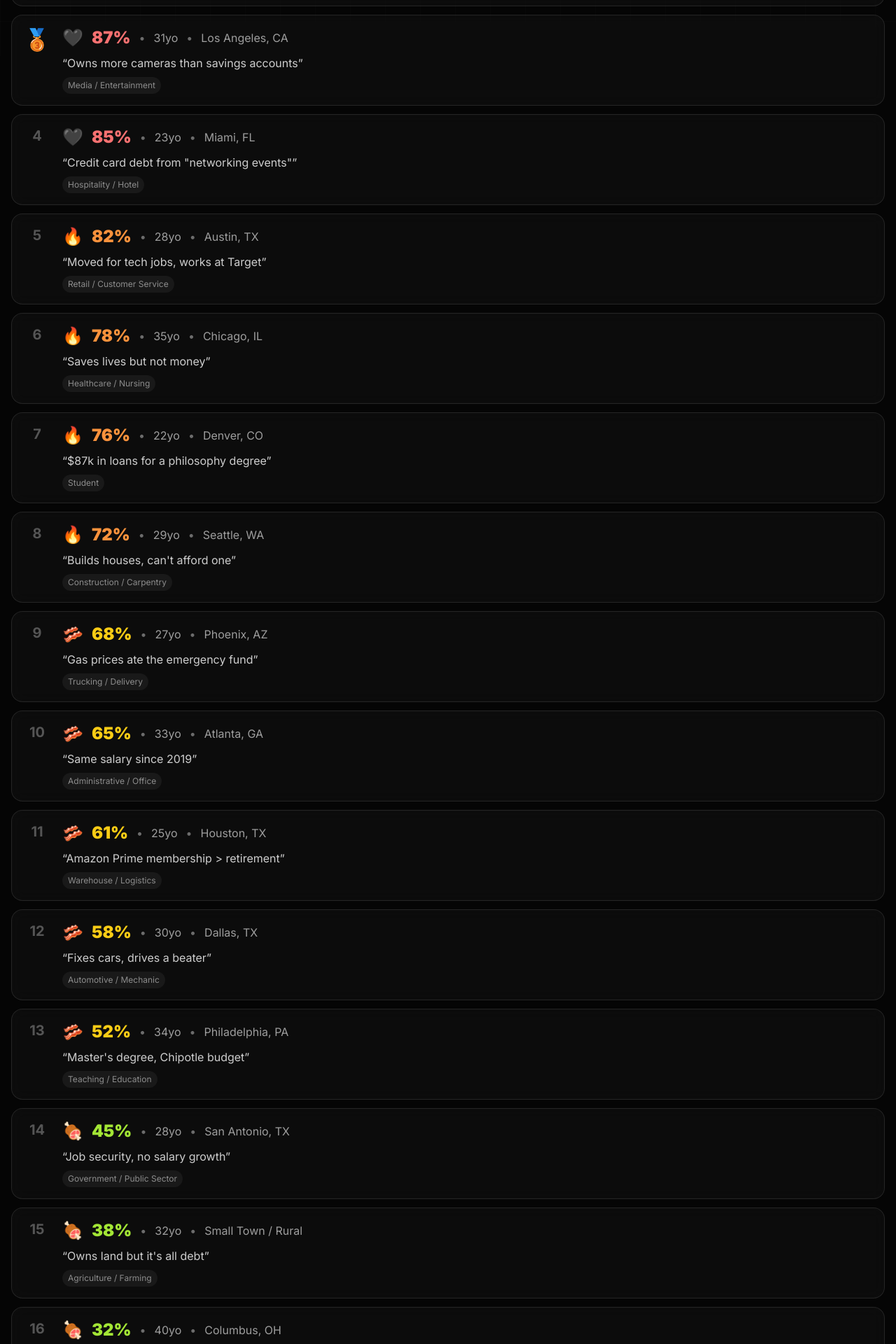
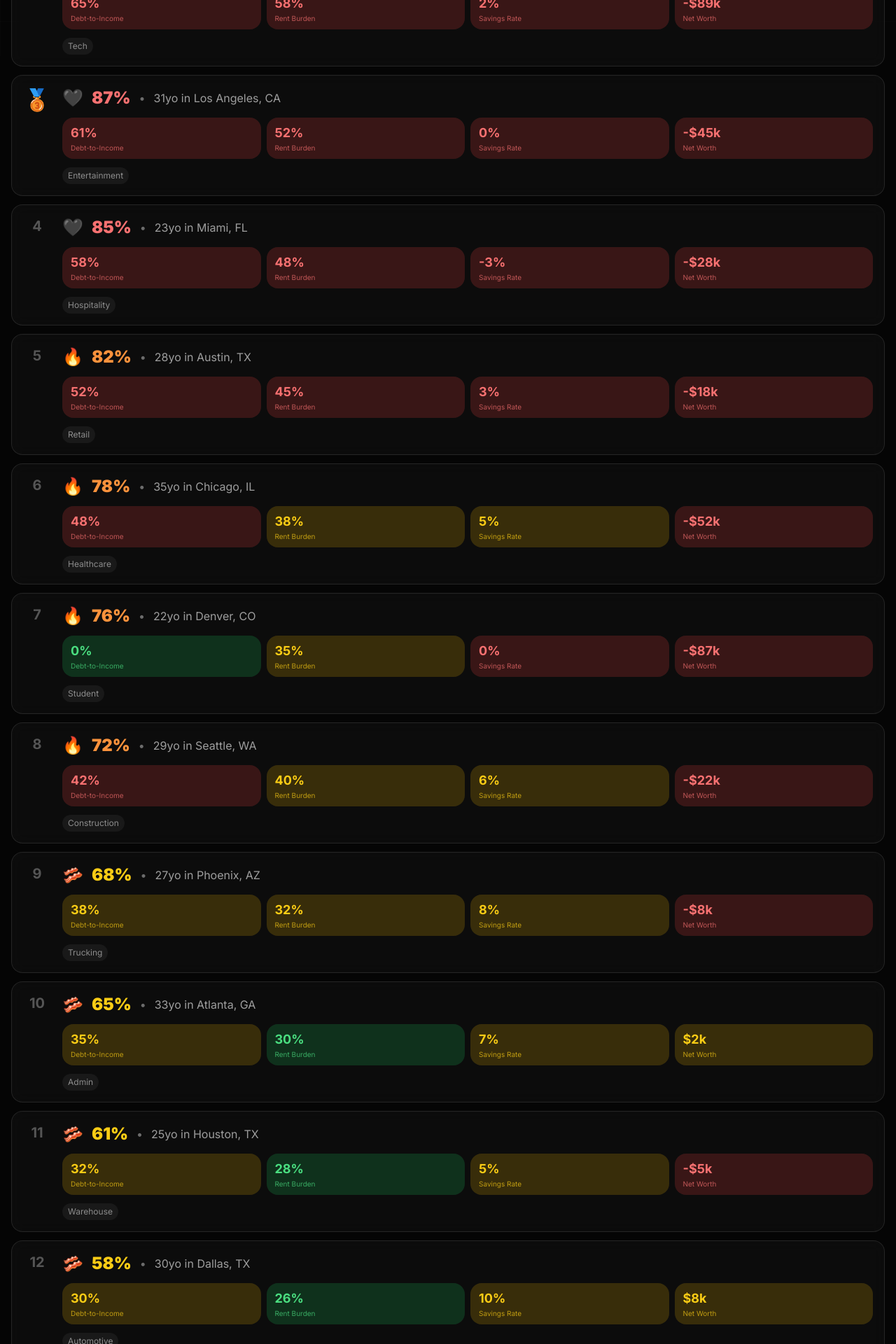
Before and after one commit to io-benjamin/cooked, a Next.js app: page /leaderboard in a window 1280 px wide. Shown: the part 720-2640 px from the top of the page at 70% size. Built offline with nearby package versions, Linux system fonts and the light colour scheme.

Commit message:
Show actual financial metrics on leaderboard (DTI, rent burden, savings rate, net worth)

```diff
--- a/src/app/leaderboard/page.tsx
+++ b/src/app/leaderboard/page.tsx
@@ -5,26 +5,26 @@ import Link from 'next/link';
 
 // Mock data for now - will be replaced with Supabase
 const MOCK_DATA = [
-  { id: 1, age: 24, city: 'New York, NY', industry: 'Food Service / Restaurant', score: 94, tier: 'ash', reason: '72% of income goes to a shoebox apartment' },
-  { id: 2, age: 26, city: 'San Francisco, CA', industry: 'Tech / Software', score: 89, tier: 'charcoal', reason: '$180k salary but still has roommates' },
-  { id: 3, age: 31, city: 'Los Angeles, CA', industry: 'Media / Entertainment', score: 87, tier: 'charcoal', reason: 'Owns more cameras than savings accounts' },
-  { id: 4, age: 23, city: 'Miami, FL', industry: 'Hospitality / Hotel', score: 85, tier: 'charcoal', reason: 'Credit card debt from "networking events"' },
-  { id: 5, age: 28, city: 'Austin, TX', industry: 'Retail / Customer Service', score: 82, tier: 'well-done', reason: 'Moved for tech jobs, works at Target' },
-  { id: 6, age: 35, city: 'Chicago, IL', industry: 'Healthcare / Nursing', score: 78, tier: 'well-done', reason: 'Saves lives but not money' },
-  { id: 7, age: 22, city: 'Denver, CO', industry: 'Student', score: 76, tier: 'well-done', reason: '$87k in loans for a philosophy degree' },
-  { id: 8, age: 29, city: 'Seattle, WA', industry: 'Construction / Carpentry', score: 72, tier: 'well-done', reason: 'Builds houses, can\'t afford one' },
-  { id: 9, age: 27, city: 'Phoenix, AZ', industry: 'Trucking / Delivery', score: 68, tier: 'medium', reason: 'Gas prices ate the emergency fund' },
-  { id: 10, age: 33, city: 'Atlanta, GA', industry: 'Administrative / Office', score: 65, tier: 'medium', reason: 'Same salary since 2019' },
-  { id: 11, age: 25, city: 'Houston, TX', industry: 'Warehouse / Logistics', score: 61, tier: 'medium', reason: 'Amazon Prime membership > retirement' },
-  { id: 12, age: 30, city: 'Dallas, TX', industry: 'Automotive / Mechanic', score: 58, tier: 'medium', reason: 'Fixes cars, drives a beater' },
-  { id: 13, age: 34, city: 'Philadelphia, PA', industry: 'Teaching / Education', score: 52, tier: 'medium', reason: 'Master\'s degree, Chipotle budget' },
-  { id: 14, age: 28, city: 'San Antonio, TX', industry: 'Government / Public Sector', score: 45, tier: 'medium-rare', reason: 'Job security, no salary growth' },
-  { id: 15, age: 32, city: 'Small Town / Rural', industry: 'Agriculture / Farming', score: 38, tier: 'medium-rare', reason: 'Owns land but it\'s all debt' },
-  { id: 16, age: 40, city: 'Columbus, OH', industry: 'Manufacturing / Factory', score: 32, tier: 'medium-rare', reason: 'Union wages + low rent = surviving' },
-  { id: 17, age: 36, city: 'Indianapolis, IN', industry: 'Electrician / Plumbing', score: 28, tier: 'medium-rare', reason: 'Trade school was the move' },
-  { id: 18, age: 45, city: 'Kansas City, MO', industry: 'Self-Employed / Small Business', score: 22, tier: 'medium-rare', reason: 'Bet on themselves and won' },
-  { id: 19, age: 38, city: 'Detroit, MI', industry: 'Finance / Banking', score: 18, tier: 'raw', reason: 'Knows all the loopholes' },
-  { id: 20, age: 42, city: 'Pittsburgh, PA', industry: 'Consulting', score: 12, tier: 'raw', reason: '$400/hr to tell others they\'re cooked' },
+  { id: 1, age: 24, city: 'New York, NY', industry: 'Food Service', score: 94, tier: 'ash', dti: 78, rentBurden: 72, savingsRate: -5, netWorth: -34000 },
+  { id: 2, age: 26, city: 'San Francisco, CA', industry: 'Tech', score: 89, tier: 'charcoal', dti: 65, rentBurden: 58, savingsRate: 2, netWorth: -89000 },
+  { id: 3, age: 31, city: 'Los Angeles, CA', industry: 'Entertainment', score: 87, tier: 'charcoal', dti: 61, rentBurden: 52, savingsRate: 0, netWorth: -45000 },
+  { id: 4, age: 23, city: 'Miami, FL', industry: 'Hospitality', score: 85, tier: 'charcoal', dti: 58, rentBurden: 48, savingsRate: -3, netWorth: -28000 },
+  { id: 5, age: 28, city: 'Austin, TX', industry: 'Retail', score: 82, tier: 'well-done', dti: 52, rentBurden: 45, savingsRate: 3, netWorth: -18000 },
+  { id: 6, age: 35, city: 'Chicago, IL', industry: 'Healthcare', score: 78, tier: 'well-done', dti: 48, rentBurden: 38, savingsRate: 5, netWorth: -52000 },
+  { id: 7, age: 22, city: 'Denver, CO', industry: 'Student', score: 76, tier: 'well-done', dti: 0, rentBurden: 35, savingsRate: 0, netWorth: -87000 },
+  { id: 8, age: 29, city: 'Seattle, WA', industry: 'Construction', score: 72, tier: 'well-done', dti: 42, rentBurden: 40, savingsRate: 6, netWorth: -22000 },
+  { id: 9, age: 27, city: 'Phoenix, AZ', industry: 'Trucking', score: 68, tier: 'medium', dti: 38, rentBurden: 32, savingsRate: 8, netWorth: -8000 },
+  { id: 10, age: 33, city: 'Atlanta, GA', industry: 'Admin', score: 65, tier: 'medium', dti: 35, rentBurden: 30, savingsRate: 7, netWorth: 2000 },
+  { id: 11, age: 25, city: 'Houston, TX', industry: 'Warehouse', score: 61, tier: 'medium', dti: 32, rentBurden: 28, savingsRate: 5, netWorth: -5000 },
+  { id: 12, age: 30, city: 'Dallas, TX', industry: 'Automotive', score: 58, tier: 'medium', dti: 30, rentBurden: 26, savingsRate: 10, netWorth: 8000 },
+  { id: 13, age: 34, city: 'Philadelphia, PA', industry: 'Education', score: 52, tier: 'medium', dti: 28, rentBurden: 25, savingsRate: 8, netWorth: -12000 },
+  { id: 14, age: 28, city: 'San Antonio, TX', industry: 'Government', score: 45, tier: 'medium-rare', dti: 22, rentBurden: 22, savingsRate: 12, netWorth: 15000 },
+  { id: 15, age: 32, city: 'Rural', industry: 'Agriculture', score: 38, tier: 'medium-rare', dti: 25, rentBurden: 15, savingsRate: 15, netWorth: 45000 },
+  { id: 16, age: 40, city: 'Columbus, OH', industry: 'Manufacturing', score: 32, tier: 'medium-rare', dti: 18, rentBurden: 18, savingsRate: 18, netWorth: 78000 },
+  { id: 17, age: 36, city: 'Indianapolis, IN', industry: 'Trades', score: 28, tier: 'medium-rare', dti: 15, rentBurden: 20, savingsRate: 20, netWorth: 95000 },
+  { id: 18, age: 45, city: 'Kansas City, MO', industry: 'Small Business', score: 22, tier: 'medium-rare', dti: 12, rentBurden: 12, savingsRate: 25, netWorth: 180000 },
+  { id: 19, age: 38, city: 'Detroit, MI', industry: 'Finance', score: 18, tier: 'raw', dti: 8, rentBurden: 15, savingsRate: 35, netWorth: 320000 },
+  { id: 20, age: 42, city: 'Pittsburgh, PA', industry: 'Consulting', score: 12, tier: 'raw', dti: 5, rentBurden: 10, savingsRate: 45, netWorth: 580000 },
 ];
 
 const TIER_INFO: Record<string, { emoji: string; color: string }> = {
@@ -220,24 +220,36 @@ export default function LeaderboardPage() {
                   {/* Main Content */}
                   <div className="flex-1 min-w-0">
                     {/* Score + Basic Info */}
-                    <div className="flex items-center gap-3 mb-2">
+                    <div className="flex items-center gap-3 mb-3">
                       <span className="text-2xl">{tierInfo.emoji}</span>
                       <span className={`text-2xl font-black ${tierInfo.color}`}>{entry.score}%</span>
                       <span className="text-white/40">•</span>
-                      <span className="text-white/60">{entry.age}yo</span>
-                      <span className="text-white/40 hidden sm:inline">•</span>
-                      <span className="text-white/60 hidden sm:inline truncate">{entry.city}</span>
+                      <span className="text-white/60">{entry.age}yo in {entry.city}</span>
                     </div>
 
-                    {/* Reason - The Star */}
-                    <div className="text-white/80 text-sm sm:text-base mb-2">
-                      &ldquo;{entry.reason}&rdquo;
+                    {/* Financial Metrics */}
+                    <div className="grid grid-cols-2 sm:grid-cols-4 gap-2 mb-3">
+                      <div className={`px-3 py-2 rounded-lg ${entry.dti > 40 ? 'bg-red-500/20 text-red-400' : entry.dti > 25 ? 'bg-yellow-500/20 text-yellow-400' : 'bg-green-500/20 text-green-400'}`}>
+                        <div className="text-lg font-bold">{entry.dti}%</div>
+                        <div className="text-[10px] opacity-70">Debt-to-Income</div>
+                      </div>
+                      <div className={`px-3 py-2 rounded-lg ${entry.rentBurden > 40 ? 'bg-red-500/20 text-red-400' : entry.rentBurden > 30 ? 'bg-yellow-500/20 text-yellow-400' : 'bg-green-500/20 text-green-400'}`}>
+                        <div className="text-lg font-bold">{entry.rentBurden}%</div>
+                        <div className="text-[10px] opacity-70">Rent Burden</div>
+                      </div>
+                      <div className={`px-3 py-2 rounded-lg ${entry.savingsRate < 5 ? 'bg-red-500/20 text-red-400' : entry.savingsRate < 15 ? 'bg-yellow-500/20 text-yellow-400' : 'bg-green-500/20 text-green-400'}`}>
+                        <div className="text-lg font-bold">{entry.savingsRate}%</div>
+                        <div className="text-[10px] opacity-70">Savings Rate</div>
+                      </div>
+                      <div className={`px-3 py-2 rounded-lg ${entry.netWorth < 0 ? 'bg-red-500/20 text-red-400' : entry.netWorth < 50000 ? 'bg-yellow-500/20 text-yellow-400' : 'bg-green-500/20 text-green-400'}`}>
+                        <div className="text-lg font-bold">{entry.netWorth < 0 ? '-' : ''}${Math.abs(entry.netWorth) >= 1000 ? `${Math.round(Math.abs(entry.netWorth) / 1000)}k` : Math.abs(entry.netWorth)}</div>
+                        <div className="text-[10px] opacity-70">Net Worth</div>
+                      </div>
                     </div>
 
                     {/* Industry tag */}
                     <div className="flex flex-wrap gap-2 text-xs">
                       <span className="px-2 py-1 rounded-lg bg-white/5 text-white/50">{entry.industry}</span>
-                      <span className="px-2 py-1 rounded-lg bg-white/5 text-white/50 sm:hidden">{entry.city}</span>
                     </div>
                   </div>
                 </div>
```
